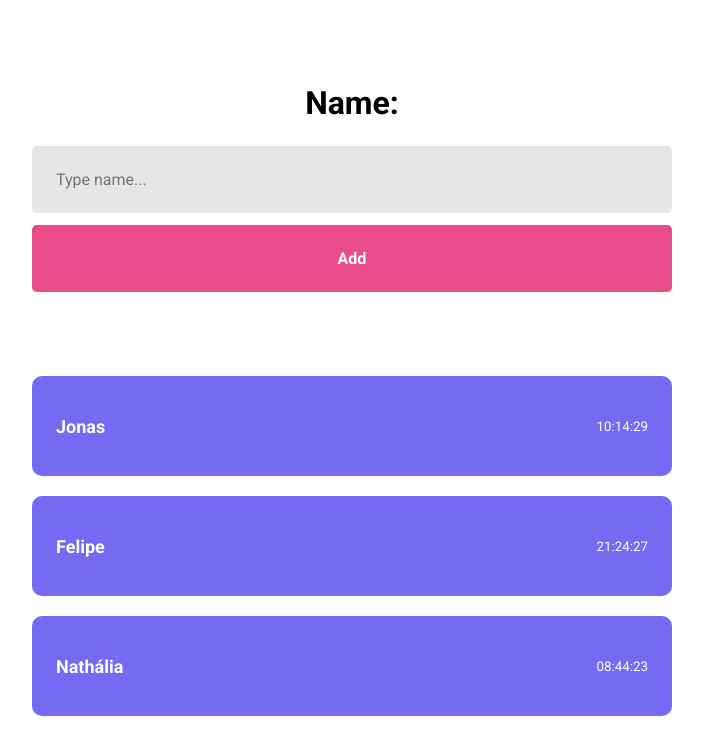
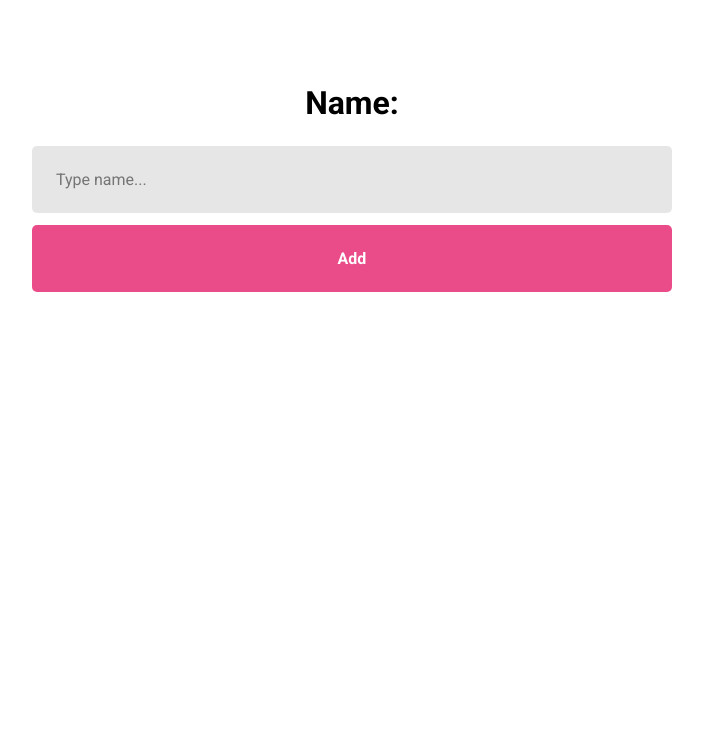
Before and after one commit to dimas-prates/attendance-confirmation-v2, a React (Vite) app: page / in a window 1280 px wide. Shown: the top 754 px of the page, without its empty margins (288-991 px from the left). Built offline with nearby package versions, Linux system fonts and the light colour scheme.

Commit message:
:sparkles: feat(Home.jsx): Made cards dynamic, using useState working with arrays + map and function 'onClick' on the button

```diff
--- a/src/pages/Home/index.jsx
+++ b/src/pages/Home/index.jsx
@@ -3,22 +3,40 @@
 
 import { Card } from "../../components/Card/index";
 export function Home() {
-  const [userName, setUserName] = useState();
+  const [studentName, setStudentName] = useState();
+  const [students, setStudents] = useState([]);
+
+  function handleAddStudent() {
+    const newStudent = {
+      name: studentName,
+      time: new Date().toLocaleTimeString("pt-br", {
+        hour: "2-digit",
+        minute: "2-digit",
+        second: "2-digit",
+      }),
+    };
+
+    // setStudents([newStudent]);
+    setStudents((prevState) => [...prevState, newStudent]);
+  }
   return (
     <div className="container">
       {/* <h1>Attendance Confirmation</h1> */}
-      <h1>Name: {userName}</h1>
+      <h1>Name: {studentName}</h1>
       <input
         type="text"
         placeholder="Type name..."
         onChange={(e) => {
-          setUserName(e.target.value);
+          setStudentName(e.target.value);
         }}
       />
-      <button type="button">Add</button>
-      <Card name="Jonas" time="10:14:29" />
-      <Card name="Felipe" time="21:24:27" />
-      <Card name="Nathália" time="08:44:23" />
+      <button type="button" onClick={handleAddStudent}>
+        Add
+      </button>
+
+      {students.map((student) => (
+        <Card name={student.name} time={student.time} />
+      ))}
     </div>
   );
 }
```
